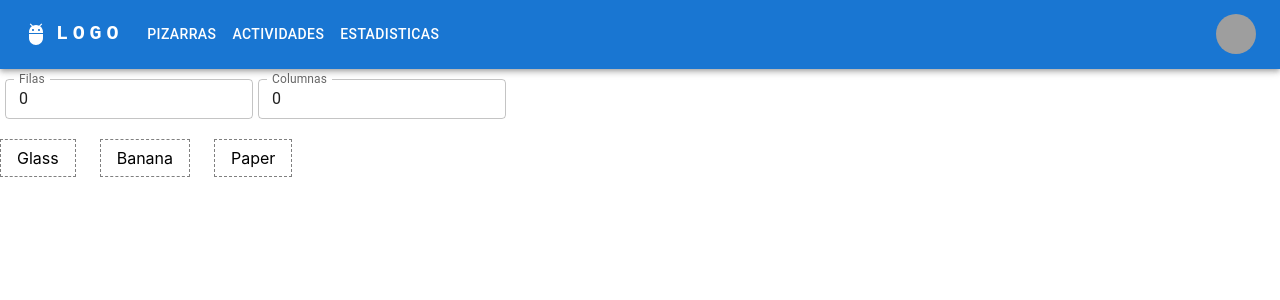
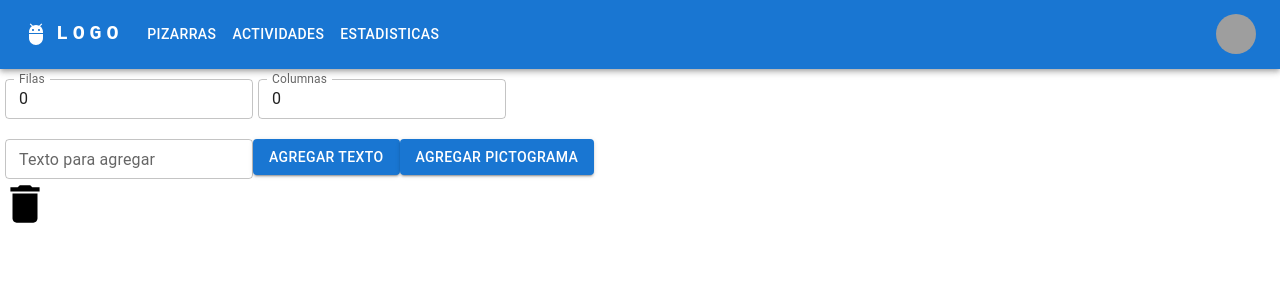
Before and after one commit to RHV044/pictogramas-web, a React (Create React App) app: page /pizarras in a window 1280 px wide. Shown: the top 300 px of the page. Built offline with nearby package versions, Linux system fonts and the light colour scheme; grey boxes are pictures that could not be loaded.

Commit message:
inicializacion de pizarras

```diff
--- a/src/pizarras/draggableBox.tsx
+++ b/src/pizarras/draggableBox.tsx
@@ -13,21 +13,24 @@ const style: CSSProperties = {
 }
 
 export interface BoxProps {
-  name: string
+  name: string,
+  onDrop: (item: any) => void
 }
 
 interface DropResult {
   name: string
 }
 
-export const Box: FC<BoxProps> = function Box({ name }) {
+
+
+export const Box: FC<BoxProps> = function Box({ name, onDrop }) {
   const [{ isDragging }, drag] = useDrag(() => ({
     type: 'box',
     item: { name },
     end: (item, monitor) => {
       const dropResult = monitor.getDropResult<DropResult>()
       if (item && dropResult) {
-        alert(`You dropped ${item.name} into ${dropResult.name}!`)
+        //alert(`You dropped ${item.name} into ${dropResult.name}!`)
       }
     },
     collect: (monitor) => ({
--- /dev/null
+++ b/src/pizarras/interfaces.ts
@@ -0,0 +1,3 @@
+export interface DragItem {
+  type: string
+}
--- a/src/pizarras/pizarras.tsx
+++ b/src/pizarras/pizarras.tsx
@@ -1,4 +1,5 @@
 import {
+  Button,
   Paper,
   Table,
   TableBody,
@@ -11,10 +12,26 @@ import { Box } from './draggableBox';
 import { useState } from 'react';
 import ResponsiveAppBar from '../commons/appBar';
 import { CellDrop } from './cellDrop';
+import { Trash } from './trash';
 
 export default function Pizarras(this: any) {
   const [filas, setFilas] = useState(0);
   const [columnas, setColumnas] = useState(0);
+  const [texto, setTexto] = useState('')
+  const [textos, setTextos] = useState([] as string[])
+
+  function agregarTexto() {
+    let textosCopy = textos;
+    textosCopy.push(texto);
+    setTextos(textosCopy);
+    setTexto('');
+  }
+
+  function eliminarTexto(texto: string) {
+    let textosCopy = textos;
+    textosCopy.filter(t => t != texto);
+    setTextos(textosCopy);
+  }
 
   return (
     <div>
@@ -47,9 +64,9 @@ export default function Pizarras(this: any) {
                 <TableRow key={f}>
                   {Array.from(Array(columnas), (d, c) => {
                     return (
-                      <TableCell key={c}>
+                      <TableCell key={f + '-' + c}>
                         <div style={{ overflow: 'hidden', clear: 'both' }}>
-                          <CellDrop />
+                          <CellDrop name='celda' onDrop={() => {}} />
                         </div>
                       </TableCell>
                     );
@@ -61,13 +78,40 @@ export default function Pizarras(this: any) {
         </Table>
       </Table>
       <br />
+      <TextField
+        style={{ marginLeft: 5 }}
+        label="Texto para agregar"
+        id="outlined-size-small"
+        value={texto}
+        onChange={(evt) => setTexto(evt?.target?.value)}
+        size="small"
+        onKeyDown={(e) => {
+          if(e.keyCode == 13){
+            agregarTexto()
+          }
+        }
+      }
+      />
+      <Button variant="contained" component="label" onClick={() => {
+        agregarTexto();
+      }}>
+        Agregar Texto
+      </Button>
+      <Button variant="contained" component="label">
+        Agregar Pictograma
+      </Button>
       <div>
         <div style={{ overflow: 'hidden', clear: 'both' }}>
-          <Box name="Glass" />
-          <Box name="Banana" />
-          <Box name="Paper" />
+        {textos.map(texto =>{
+          return(<Box name={texto} key={texto} onDrop={() => { eliminarTexto(texto)}}/>)
+        })}
+
         </div>
       </div>
+      <Trash name='Tachito' onDrop={(evt) => {
+        console.log(evt)
+        eliminarTexto('gonza')
+      }}/>
     </div>
   );
 }
--- /dev/null
+++ b/src/pizarras/trash.tsx
@@ -0,0 +1,55 @@
+import Delete from '@mui/icons-material/Delete'
+import { CSSProperties, FC, memo } from 'react'
+import { useDrop } from 'react-dnd'
+import { DragItem } from './interfaces'
+
+const style: CSSProperties = {
+  height: '12rem',
+  width: '12rem',
+  marginRight: '1.5rem',
+  marginBottom: '1.5rem',
+  color: 'white',
+  padding: '1rem',
+  textAlign: 'center',
+  fontSize: '1rem',
+  lineHeight: 'normal',
+  float: 'left',
+}
+
+export interface TrashDrops {
+  onDrop: (item: any) => void,
+  name: string
+}
+
+export const Trash: FC<TrashDrops> = memo(function CellDrop({
+  onDrop,
+  name
+}) {
+  const [{ canDrop, isOver }, drop] = useDrop(() => ({
+    accept: 'box',
+    drop(_item: DragItem, monitor) {
+      onDrop(monitor.getItemType())
+      return undefined
+    },
+    collect: (monitor) => ({
+      isOver: monitor.isOver(),
+      canDrop: monitor.canDrop(),
+    }),
+  }))
+
+  const isActive = canDrop && isOver
+  let backgroundColor = 'white'
+  if (isActive) {
+    backgroundColor = 'white'
+  } else if (canDrop) {
+    backgroundColor = 'white'
+  }
+
+  return (
+    <div ref={drop} style={{ backgroundColor, width: 50, height: 50 }} data-testid="dustbin">
+      <Delete style={{width:50, height:50}}>
+        {isActive ? 'Soltar para eliminar' : 'Arrastra un elemento aqui para eliminarlo'}
+      </Delete>
+    </div>
+  )
+})
```
Also changed, not shown: src/pizarras/cellDrop.tsx (+11 -2 lines).
